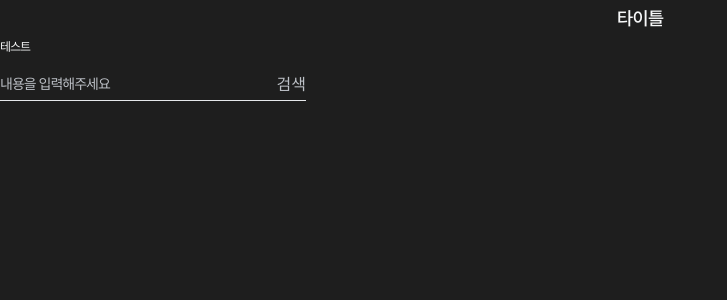
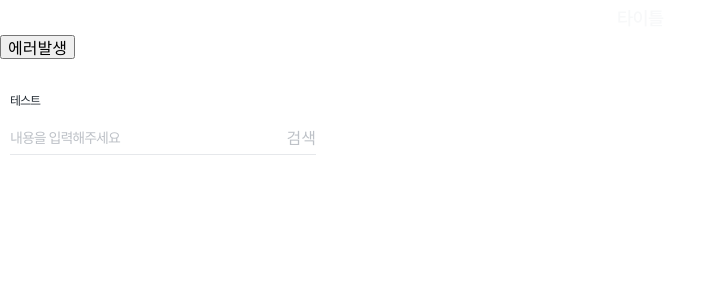
Before and after one commit to bsideproject/team3-client, a Next.js app: page /channel/add in a window 1280 px wide. Shown: the top 300 px of the page, without its empty margins (0-727 px from the left). Built offline with nearby package versions, Linux system fonts and the light colour scheme.

Commit message:
Update: SearchInput 색상 수정 및 search 테마 적용. 테스트페이지 작성

```diff
--- a/components/ui/inputs/SearchInput.tsx
+++ b/components/ui/inputs/SearchInput.tsx
@@ -104,6 +104,7 @@ const LabelWrapper = styled.div`
 
 const StyledLabel = styled.label`
   ${({ theme }) => theme.typo.P100R}
+  color: ${({ theme }) => theme.color.G80};
 `
 
 const ResetButton = styled(IconButton)`
--- a/components/ui/inputs/UnderlinedInput.tsx
+++ b/components/ui/inputs/UnderlinedInput.tsx
@@ -27,7 +27,7 @@ const UnderlinedInput = styled(Input)<{ isActive?: boolean; isError?: boolean }>
   padding: 6px 0;
 
   ${({ theme }) => theme.typo.P200R}
-  color: #000;
+  color: ${({ theme }) => theme.color.G100};
 
   ::placeholder {
     ${({ theme }) => theme.typo.P200R}
--- a/pages/_app.tsx
+++ b/pages/_app.tsx
@@ -44,12 +44,12 @@ export default function MyApp({ Component, pageProps }: AppPropsWithLayout) {
             {/* 곧바로 theme 상태 사용하고 싶었다.. 나중에 리팩토링 필요 */}
             <StoreContext.Consumer>
               {(rootStore) => {
-                const themeName = rootStore!.themeStore.themeName
+                const isDark = rootStore!.themeStore.isDark
 
                 return (
                   <Observer>
                     {() => (
-                      <ThemeProvider theme={theme[themeName]}>
+                      <ThemeProvider theme={theme[isDark ? 'dark' : 'light']}>
                         <GlobalStyle />
                         {getLayout(<Component {...pageProps} />)}
                       </ThemeProvider>
--- a/pages/channel/add.tsx
+++ b/pages/channel/add.tsx
@@ -1,6 +1,14 @@
+import { useStore } from '@/hooks/storeHooks'
 import ChannelAdd from '@/views/channel/ChannelAdd'
+import { useEffect } from 'react'
 
 const ChannelAddPage = () => {
+  const { themeStore } = useStore()
+
+  useEffect(() => {
+    themeStore.changeToLightMode()
+  }, [themeStore])
+
   return <ChannelAdd />
 }
 export default ChannelAddPage
--- a/pages/onboarding/[step].tsx
+++ b/pages/onboarding/[step].tsx
@@ -12,7 +12,7 @@ import { useRouter } from 'next/router'
 import { useEffect } from 'react'
 
 const OnboardingStep = observer(() => {
-  const { onboardingStore } = useStore()
+  const { onboardingStore, themeStore } = useStore()
   const router = useRouter()
 
   const { step } = router.query
@@ -21,12 +21,14 @@ const OnboardingStep = observer(() => {
   // const authenticated = onboardingStore.providerToken
 
   useEffect(() => {
+    themeStore.changeToDarkMode()
+
     if (!router.isReady) return
     // // 구글인증 안했으면 온보딩 진입 못함
     // if (!authenticated) {
     //   router.replace('/launch')
     // }
-  }, [router])
+  }, [router, themeStore])
 
   // if (!authenticated) return <p>인증여부 확인중...</p>
 
--- a/stores/ThemeStore.ts
+++ b/stores/ThemeStore.ts
@@ -3,10 +3,18 @@ import RootStore from './RootStore'
 
 export default class ThemeStore {
   rootStore: RootStore
-  themeName: 'dark' | 'light' = 'dark'
+  isDark: boolean = false
 
   constructor(rootStore: RootStore) {
     makeAutoObservable(this, { rootStore: false })
     this.rootStore = rootStore
   }
+
+  changeToDarkMode() {
+    this.isDark = true
+  }
+
+  changeToLightMode() {
+    this.isDark = false
+  }
 }
--- a/styles/theme.ts
+++ b/styles/theme.ts
@@ -216,7 +216,7 @@ const theme = {
     gradient,
     color: {
       ...color,
-      background: '#1e1e1e',
+      background: color.G90D,
     },
   },
   light: {
@@ -224,7 +224,7 @@ const theme = {
     gradient,
     color: {
       ...color,
-      background: '#1e1e1e',
+      background: color.G0,
     },
   },
 }
--- a/views/channel/ChannelAdd.tsx
+++ b/views/channel/ChannelAdd.tsx
@@ -1,24 +1,40 @@
 import PageHeader from '@/components/ui/headers/PageHeader'
 import ErrorExclamationMark from '@/components/ui/icons/ErrorExclamationMark'
 import SearchInput from '@/components/ui/inputs/SearchInput'
+import { useState } from 'react'
 
 const ChannelAdd = () => {
+  const [errorMsg, setErrorMsg] = useState('')
+
+  const handleErrorToggle = () => {
+    if (errorMsg) {
+      setErrorMsg('')
+    } else {
+      setErrorMsg('유효한 링크가 아닙니다.')
+    }
+  }
+
   return (
     <div>
       <div>
         <PageHeader />
       </div>
       <div>
+        <button onClick={handleErrorToggle} style={{ marginBottom: '30px' }}>
+          {errorMsg ? '에러제거' : '에러발생'}
+        </button>
+        <div style={{ paddingLeft: '10px' }}>
           <SearchInput
             labelName="테스트"
             placeholder="내용을 입력해주세요"
-          // errorMessage="test"
+            errorMessage={errorMsg}
             onSearch={(value) => {
               console.log(value)
             }}
           />
         </div>
       </div>
+    </div>
   )
 }
 export default ChannelAdd
```
Lines whose indentation alone changed are shown as unchanged.
